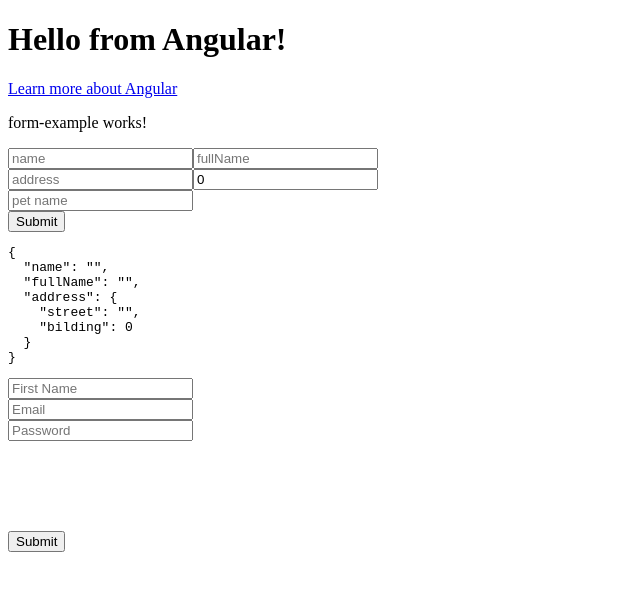
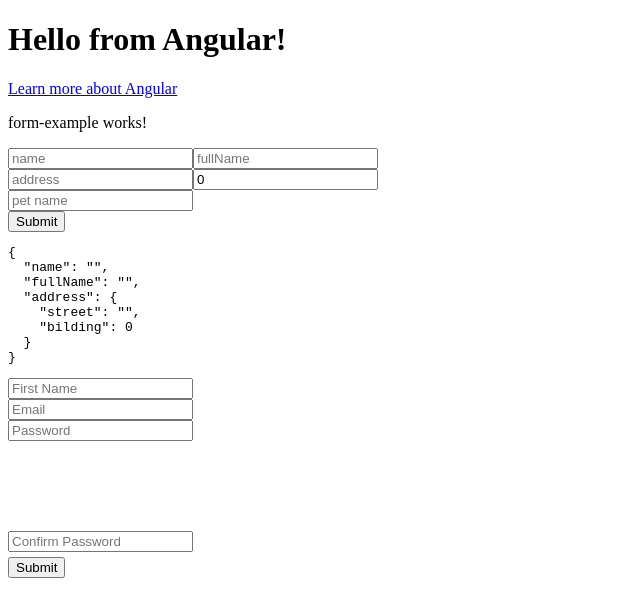
Before and after one commit to igor2000xp/angular-template-form-validator, an Angular app: page / in a window 1280 px wide. Shown: the top 616 px of the page, without its empty margins (0-640 px from the left). Built offline with nearby package versions, Linux system fonts and the light colour scheme.

Commit message:
feat: add confirm password field and validation to registration form

```diff
--- a/src/app/reg-form/reg-form.component.html
+++ b/src/app/reg-form/reg-form.component.html
@@ -11,7 +11,6 @@
       #passCheck="ngModel"
       placeholder="Password"
       name="password"
-      required
       appPassValidator
       [(ngModel)]="user.password" />
   </div>
@@ -19,8 +18,26 @@
   <div class="error-block">
     @if (passCheck.hasError('PassValidatorDirective') && passCheck.touched) {
       @for (item of passCheck.getError('PassValidatorDirective'); track item.message) {
-        <div class="error">* {{ item.message }}</div>
+        <div class="error">
+          <span> * {{ item.message }} </span>
+        </div>
       }
+    }
+  </div>
+
+  <div>
+    <input
+      type="password"
+      [(ngModel)]="confirmPassword"
+      #passConfirm="ngModel"
+      name="confirm-password"
+      placeholder="Confirm Password"
+      required />
+  </div>
+
+  <div class="error">
+    @if (passConfirm.value !== passCheck.value && passConfirm.touched) {
+      <span>* Password and Confirm Password must be equal</span>
     }
   </div>
 
--- a/src/app/reg-form/reg-form.component.ts
+++ b/src/app/reg-form/reg-form.component.ts
@@ -16,6 +16,7 @@ export class RegFormComponent {
     lastName: '',
     password: '',
   };
+  confirmPassword = '';
 
   // onSubmit(form: SubmitEvent): void {
   //   console.log('You submitted value:', form);
```
